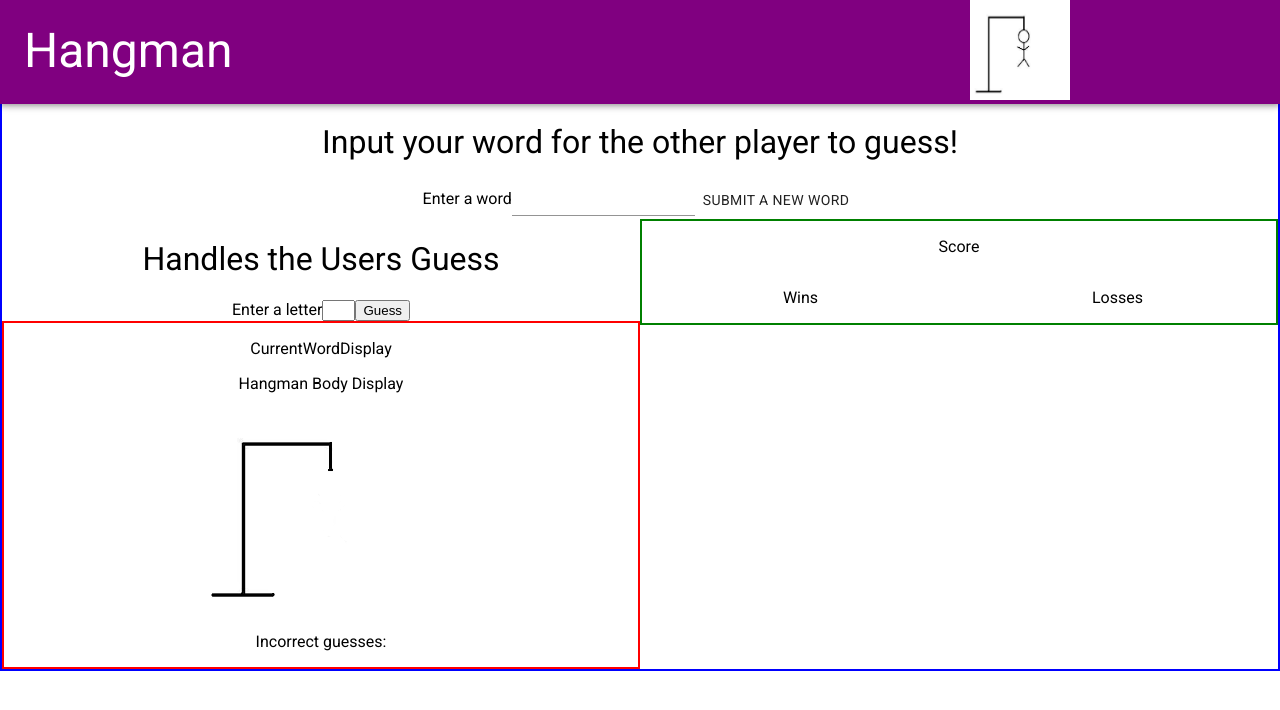
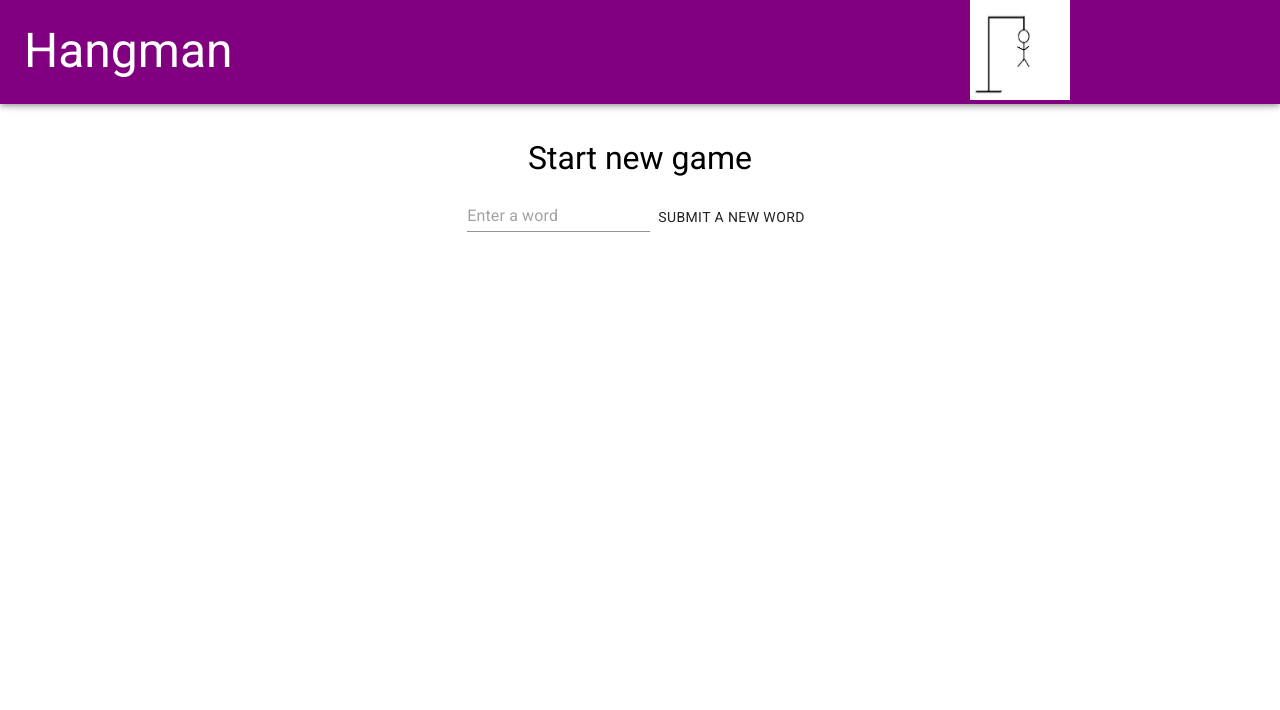
Before and after one commit to Andrew-Philpott/hangman-redux, a React (Create React App) app: page / in a window 1280 px wide. Shown: the top 710 px of the page. Built offline with nearby package versions, Linux system fonts and the light colour scheme.

Commit message:
Add styling and game over functionality. Co-authored-by: Krista Rutz <rutzkri000@gmail.com> Co-authored-by: Steven Flemings <12flemings@gmail.com>.

```diff
--- a/src/components/App.js
+++ b/src/components/App.js
@@ -5,7 +5,7 @@ import Header from "./Header";
 
 function App() {
   const bodyStyles = {
-    marginTop: 40,
+    marginTop: 80,
     fontSize: "1em",
   };
   return (
--- a/src/components/Game/GameControl.js
+++ b/src/components/Game/GameControl.js
@@ -8,26 +8,34 @@ import * as a from "../../actions";
 //import * as constants from "../../actions/ActionTypes";
 import { connect } from "react-redux";
 import GuessForm from "./GuessForm";
-import { Container, Grid } from "@material-ui/core";
+import { Container, Grid, Button } from "@material-ui/core";
 
 const gameControlStyle = {
   border: "2px solid blue",
+  borderRadius: 10,
+  margin: 20,
 };
 
 const currentWordStyle = {
   border: "2px solid red",
+  borderRadius: 10,
+  margin: 20,
 };
 
 class GameControl extends React.Component {
   constructor(props) {
     super(props);
     this.state = {
-      word: "APPLE",
-      guesses: ["P", "X", "T"],
-      incorrectGuessCount: 1,
       isGameOver: false,
+      formVisible: false,
     };
   }
+
+  handleStartNewGame = () => {
+    const { dispatch } = this.props;
+    this.handleNewWordFormSubmission("");
+    this.setState({ isGameOver: false, formVisible: false });
+  };
 
   handleNewWordFormSubmission = (word) => {
     const { dispatch } = this.props;
@@ -35,6 +43,7 @@ class GameControl extends React.Component {
     const action2 = a.clearGuesses();
     dispatch(action);
     dispatch(action2);
+    this.setState({ formVisible: true });
   };
 
   handleGuessFormSubmission = (char) => {
@@ -42,20 +51,59 @@ class GameControl extends React.Component {
       const { dispatch } = this.props;
       const action = a.updateGuesses(char);
       dispatch(action);
+
+      if (this.checkWin()) {
+        console.log("Game was won");
+        //check for win
+        this.setState({ isGameOver: true, formVisible: false });
+      } else if (this.checkLoss()) {
+        //check for loss
+        this.setState({ isGameOver: true, formVisible: false });
+      }
     }
   };
 
+  checkLoss = () => {
+    if (this.props.guesses.length > 6) {
+      return true;
+    } else {
+      return false;
+    }
+  };
+
+  checkWin = () => {
+    const wordArray = this.props.word.split("");
+    for (let i = 0; i < wordArray.length; i++) {
+      if (!this.props.guesses.includes(wordArray[i])) {
+        return false;
+      }
+    }
+    return true;
+  };
+
   render() {
+    if (this.state.isGameOver) {
+      return (
+        <>
+          <h1>GAME OVER</h1>
+          <Button onClick={this.handleStartNewGame}>Start Over</Button>
+        </>
+      );
+    } else if (!this.state.formVisible) {
+      return (
+        <NewWordForm
+          onSubmitNewWordForm={this.handleNewWordFormSubmission}
+        ></NewWordForm>
+      );
+    } else {
       return (
         <>
           <Grid style={gameControlStyle} container>
-          <Grid item xs={12}>
-            <NewWordForm
-              onSubmitNewWordForm={this.handleNewWordFormSubmission}
-            ></NewWordForm>
-          </Grid>
-          <Grid item xs={6}>
+            {/* <Grid item xs={12}></Grid>
+            <Grid item xs={6}> */}
+            <Container>
               <GuessForm onSubmitLetterGuess={this.handleGuessFormSubmission} />
+            </Container>
             <Container style={currentWordStyle}>
               <CurrentRound
                 word={this.props.word}
@@ -63,15 +111,17 @@ class GameControl extends React.Component {
                 incorrectGuessCount={this.state.incorrectGuessCount}
               />
             </Container>
-          </Grid>
-          <Grid xs={6}>
+            {/* </Grid> */}
+            {/* <Grid xs={6}>
               <ScoreDisplay />
-          </Grid>
+            </Grid> */}
           </Grid>
         </>
       );
     }
   }
+}
+
 const mapStateToProps = (state) => {
   return {
     word: state.word,
--- a/src/components/Game/GuessForm.js
+++ b/src/components/Game/GuessForm.js
@@ -1,4 +1,5 @@
 import React from "react";
+import { Button, Input, Grid } from "@material-ui/core";
 import PropTypes from "prop-types";
 
 export default function GuessForm(props) {
@@ -10,11 +11,10 @@ export default function GuessForm(props) {
 
   return (
     <div>
-      <h1>Handles the Users Guess</h1>
       <form onSubmit={handleSubmitGuess}>
-        <label htmlFor="guess">Enter a letter</label>
-        <input type="text" maxLength="1" size="1" name="guess" required />
-        <button type="submit">Guess</button>
+        {/* <label htmlFor="guess">Enter a letter </label> */}
+        <Input type="text" maxLength="1" size="1" name="guess" required />
+        <Button type="submit">Guess Letter</Button>
       </form>
     </div>
   );
--- a/src/components/Game/HangmanDisplay.js
+++ b/src/components/Game/HangmanDisplay.js
@@ -20,7 +20,6 @@ const hangmanPictures = [
 
 export default function HangmanDisplay(props) {
   let pic = null;
-  console.log(props.badGuessCount);
   if (props.badGuessCount === -1) {
     pic = hangmanPictures[0];
   } else {
--- a/src/components/Game/NewWordForm.js
+++ b/src/components/Game/NewWordForm.js
@@ -12,10 +12,16 @@ export default function NewWordForm(props) {
   return (
     <Grid>
       <div style={{ border: "2 solid red" }}>
-        <h1>Input your word for the other player to guess!</h1>
+        <h1>Start new game</h1>
         <form onSubmit={handleSubmitGuess} method="get">
-          <label htmlFor="word">Enter a word</label>
-          <Input type="text" maxLength="20" name="word" required />
+          {/* <label htmlFor="word">Enter a word </label> */}
+          <Input
+            type="text"
+            maxLength="20"
+            name="word"
+            placeholder="Enter a word"
+            required
+          />
           <Button type="submit">Submit a new word </Button>
         </form>
       </div>
--- a/src/components/Header.js
+++ b/src/components/Header.js
@@ -6,13 +6,37 @@ import {
   makeStyles,
   Grid,
 } from "@material-ui/core";
+
+import Hangman0 from "../assets/img/hangman0.png";
+import Hangman1 from "../assets/img/hangman1.png";
+import Hangman2 from "../assets/img/hangman2.png";
+import Hangman3 from "../assets/img/hangman3.png";
+import Hangman4 from "../assets/img/hangman4.png";
+import Hangman5 from "../assets/img/hangman5.png";
+import Hangman6 from "../assets/img/hangman6.png";
+
 const useStyles = makeStyles({
   navbar: {
     backgroundColor: "purple",
   },
 });
+
 export default function Header() {
   const classes = useStyles();
+  let hangman = null;
+  // const han = setInterval(hangmanAnimation, 1000);
+  function hangmanAnimation() {
+    let arr = [
+      Hangman0,
+      Hangman1,
+      Hangman2,
+      Hangman3,
+      Hangman4,
+      Hangman5,
+      Hangman6,
+    ];
+    for (let i = 0; i < arr.length; i++) {}
+  }
   return (
     <React.Fragment>
       <AppBar className={classes.navbar} position="fixed">
```
Lines whose indentation alone changed are shown as unchanged.
